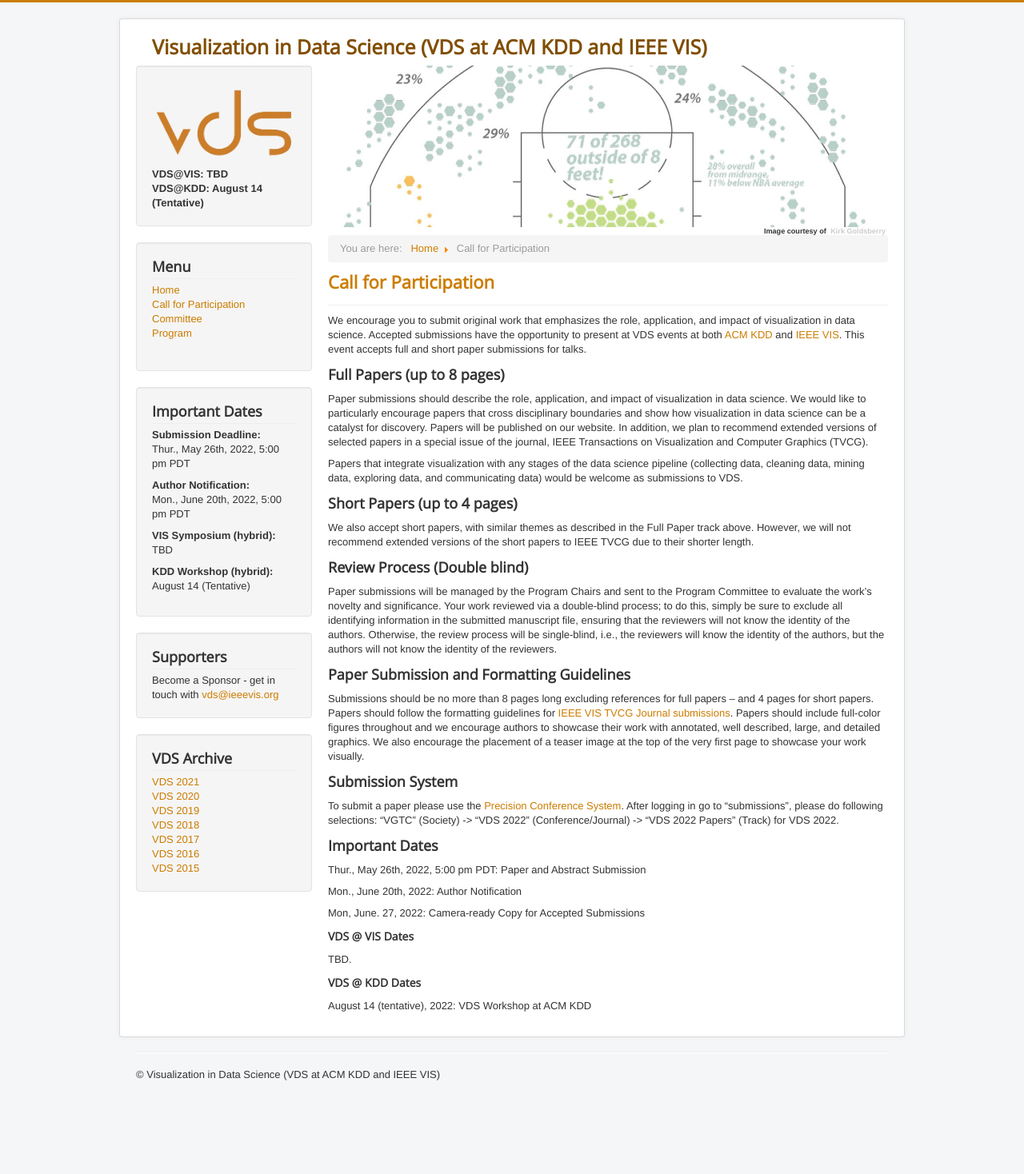
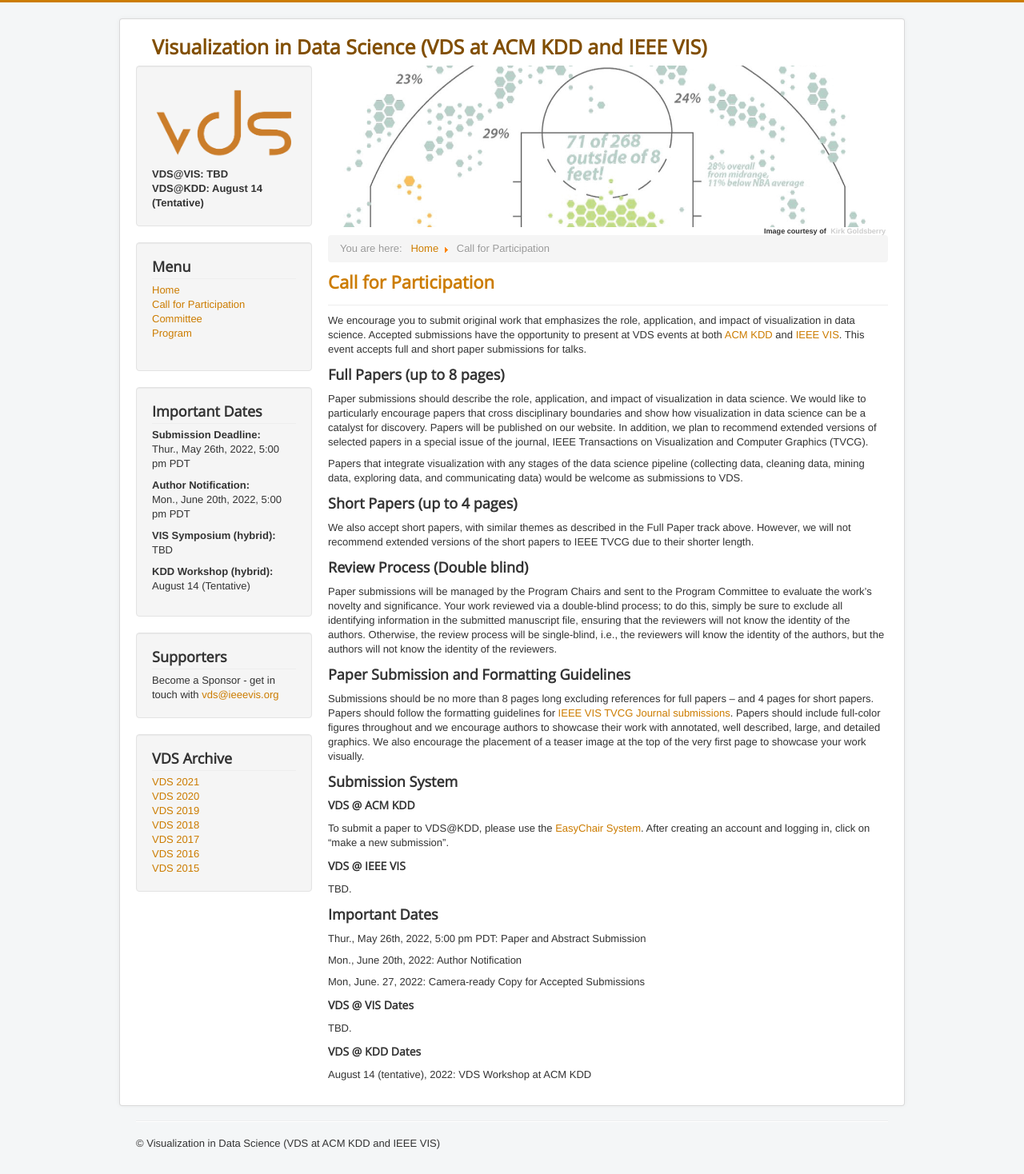
Before and after one commit to visualdatascience/2022, a Jekyll site: the page built from cfp.md, in a window 1280 px wide. Shown: the whole page at 80% size. Built offline with Jekyll 4.4.1, drawn with Linux system fonts in a browser that asks for light colours; before the commit the page ends 1382 px from its top, so only the background shows below that.

Commit message:
Update cfp.md

```diff
--- a/cfp.md
+++ b/cfp.md
@@ -27,7 +27,15 @@ Submissions should be no more than 8 pages long excluding references for full pa
 
 ### Submission System
 
-To submit a paper please use the [Precision Conference System](https://new.precisionconference.com/submissions). After logging in go to  "submissions”, please do following selections: “VGTC” (Society) -> "VDS 2022" (Conference/Journal) -> "VDS 2022 Papers" (Track) for VDS 2022.
+#### VDS @ ACM KDD
+
+To submit a paper to VDS@KDD, please use the [EasyChair System](https://easychair.org/account/signin?l=Qg61iBR778rApKQcuWacUW). After creating an account and logging in, click on "make a new submission".
+
+#### VDS @ IEEE VIS
+
+TBD.
+
+<!---To submit a paper please use the [Precision Conference System](https://new.precisionconference.com/submissions). After logging in go to  "submissions”, please do following selections: “VGTC” (Society) -> "VDS 2022" (Conference/Journal) -> "VDS 2022 Papers" (Track) for VDS 2022.--->
 
 
 ### Important Dates
```
